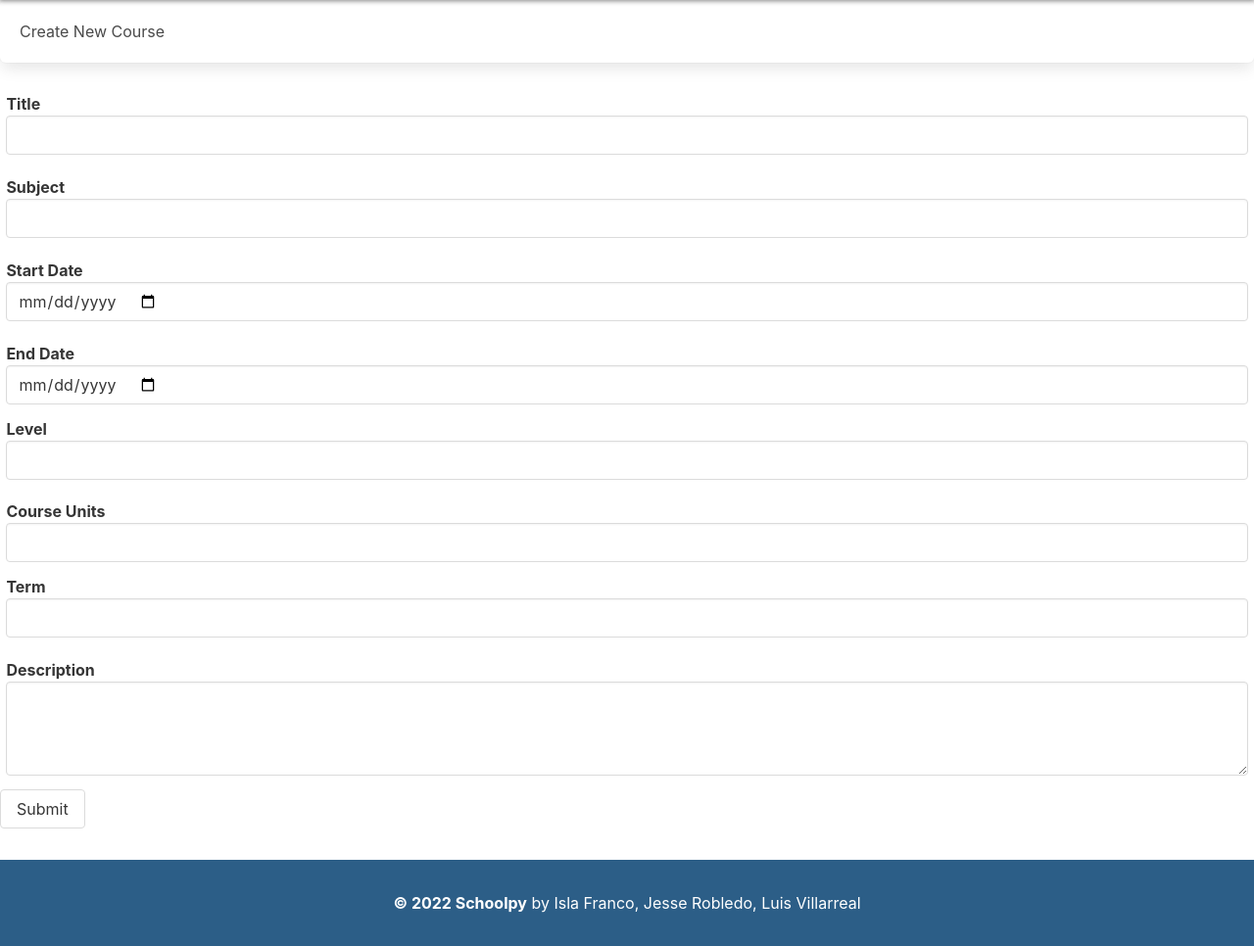
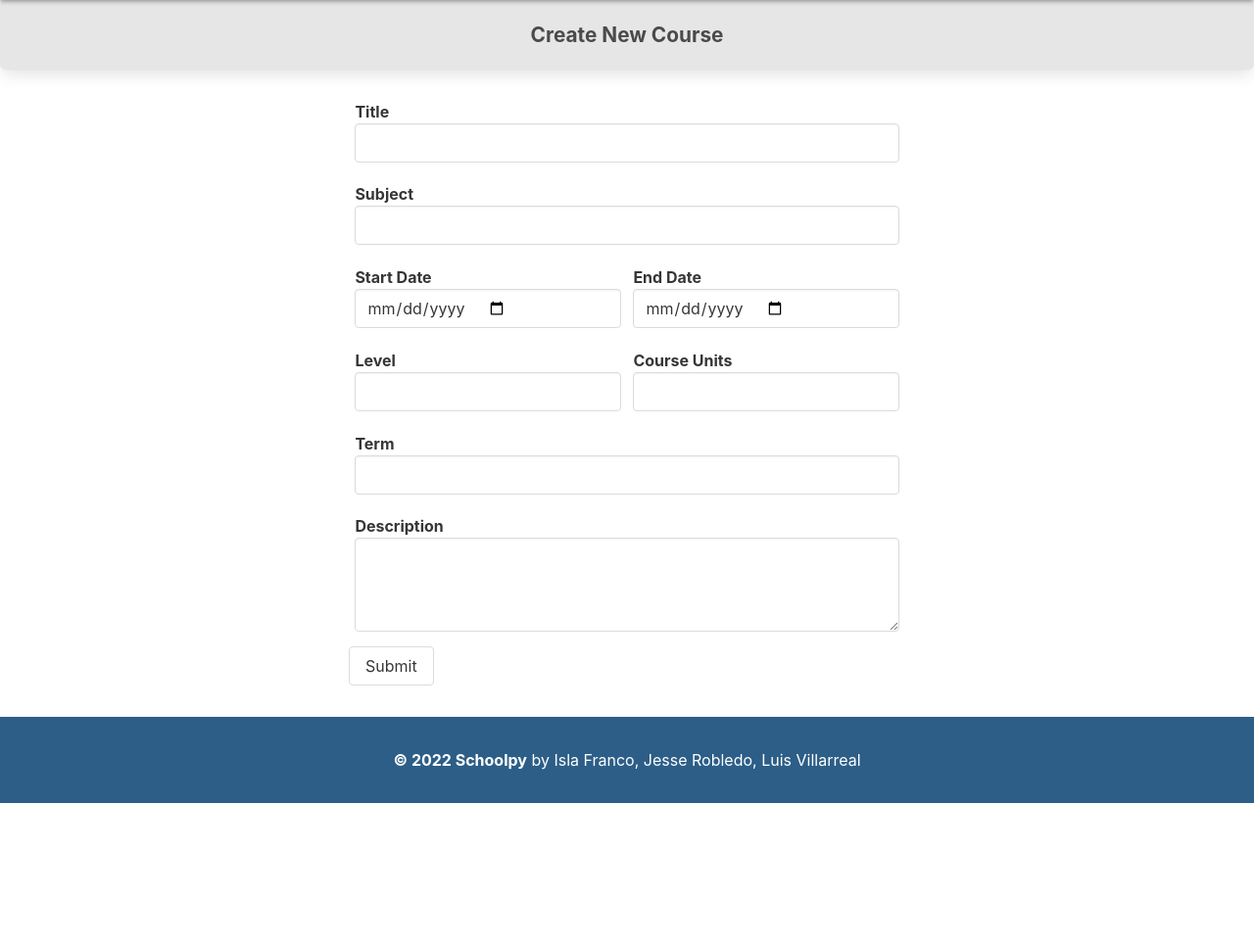
Before and after one commit to IslaFranco/schoolpy, a Django app: page /courses/create/ in a window 1280 px wide. Shown: the part 56-1022 px from the top of the page at 98% size. After the commit the page ends 876 px from the top, so only its background shows below. Run offline with Django 4.2, Linux system fonts and the light colour scheme.

Commit message:
more css

```diff
--- a/main_app/static/css/style.css
+++ b/main_app/static/css/style.css
@@ -22,6 +22,12 @@ main{
     margin: 0;
     flex: 1 0 auto;
 }
+form{
+    width: 100%;
+    max-width: 600px;
+    padding: 0 1rem;
+}
+
 /* MAIN */
 .main-btn{
     color: white;
@@ -30,6 +36,25 @@ main{
 .main-btn:hover{
     color: white;
     background-color: var(--main-color-hover);
+}
+.row-form-input{
+    display: flex;
+}
+.col-container{
+    display: flex;
+    flex-direction: column;
+    justify-content: center;
+    align-items: center;
+}
+.page-header{
+    display: flex;
+    justify-content: center;
+    background-color: rgb(230, 230, 230);
+    height: auto;
+}
+.page-header h1{
+    font-size: 1.3rem;
+    font-weight: 700;
 }
 
 /* NAVIGATION */
--- a/main_app/static/css/teacher-dash.css
+++ b/main_app/static/css/teacher-dash.css
@@ -1,17 +1,4 @@
 /* TEACHER DASHBOARD */
-.teacher-header{
-    display: flex;
-    justify-content: center;
-    flex-wrap: wrap;
-    align-items: center;
-    background-color: rgb(230, 230, 230);
-    height: auto;
-}
-.teacher-header h1{
-    font-size: 1.8rem;
-    font-weight: 700;
-    margin-left: 1rem;
-}
 .teacher-name, .student-name{
     font-size: 1.4rem;
     font-weight: 700;
```
